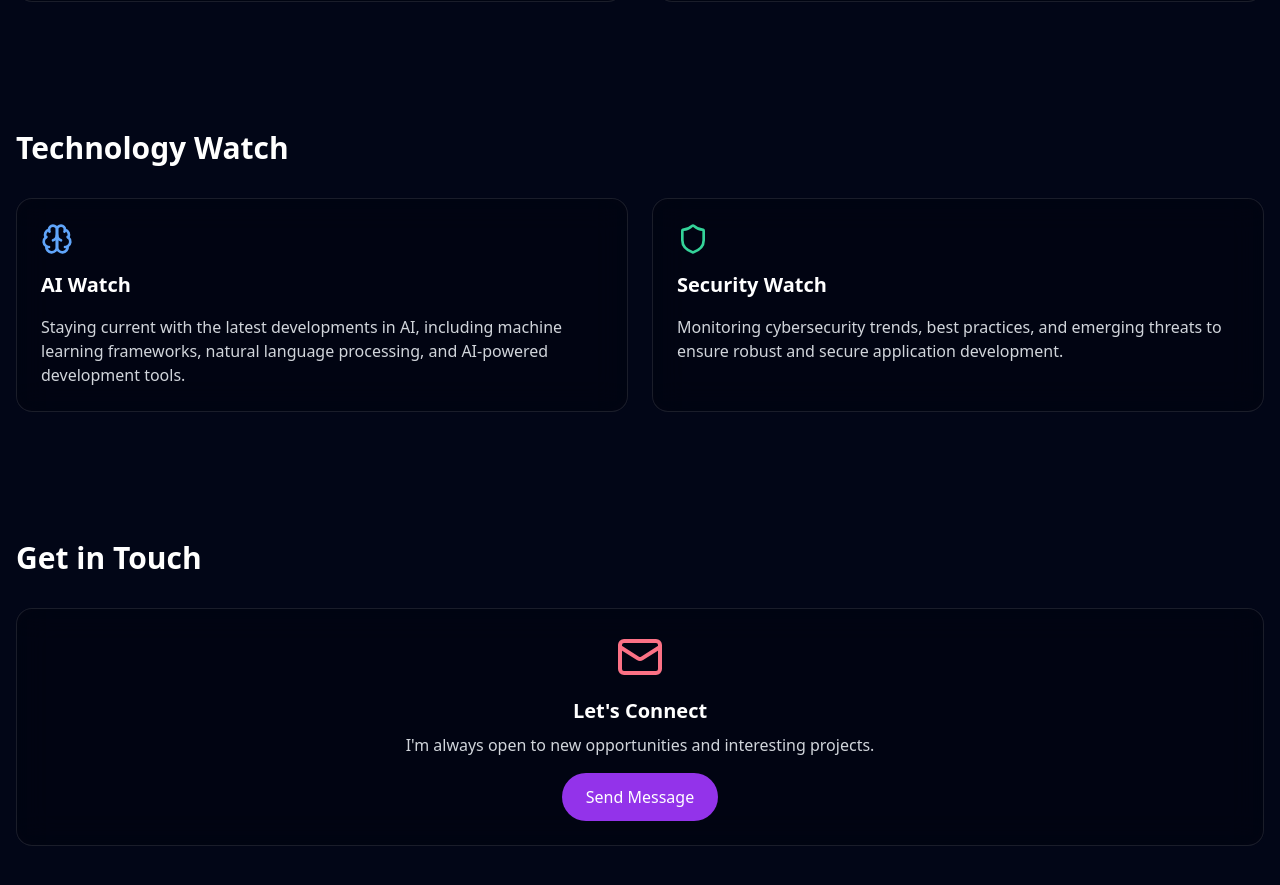
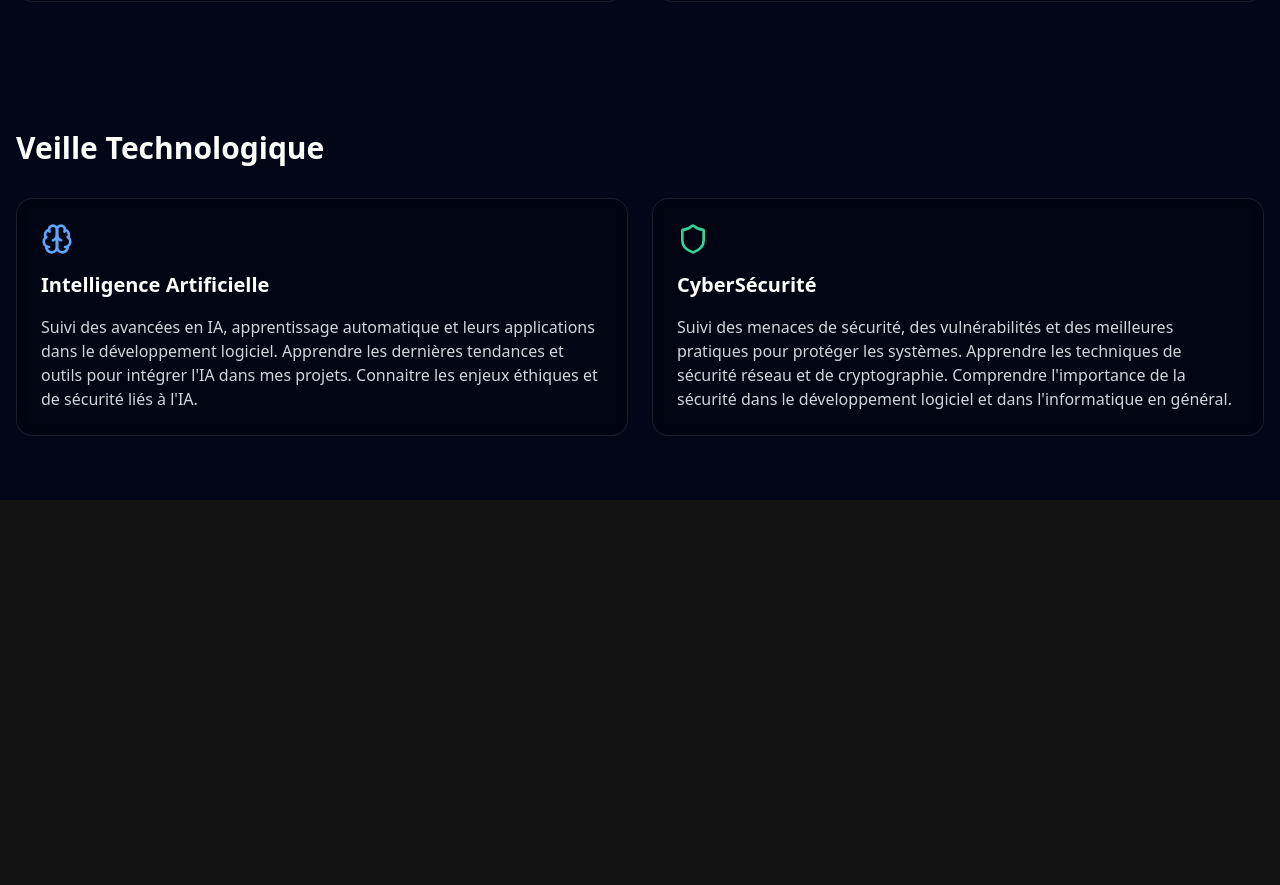
Before and after one commit to 0xAbdel/Portfolio-ilec, a React (Vite) app: page / in a window 1280 px wide. Shown: the part 3423-4308 px from the top of the page. After the commit the page ends 3923 px from the top, so only its background shows below. Built offline with nearby package versions, Linux system fonts and the light colour scheme.

Commit message:
Avancement4

```diff
--- a/src/App.tsx
+++ b/src/App.tsx
@@ -23,7 +23,7 @@ import {
 function App() {
   const projects = [
     {
-      title: "MarbleImmobilier Immobilier",
+      title: "Marble Immobilier",
       description: "SiteWeb réaliser pour une Agence Immobilière, clé en main et moderne.",
       image: "https://i.postimg.cc/zB9ZgjvV/Chat-GPT-Image-9-avr-2025-02-01-58.png",
       technologies: ["PHP", "HTML", "css", "MySQL"],
@@ -313,45 +313,39 @@ function App() {
 
       {/* Tech Watch Section */}
       <Section id="tech-watch">
-        <h2 className="text-3xl font-bold mb-8">Technology Watch</h2>
+        <h2 className="text-3xl font-bold mb-8">Veille Technologique</h2>
         <div className="grid md:grid-cols-2 gap-6">
           <Card>
             <Brain className="w-8 h-8 text-blue-400 mb-4" />
-            <h3 className="text-xl font-semibold mb-4">AI Watch</h3>
+            <h3
+              className="text-xl font-semibold mb-4"
+              onClick={() => window.open('https://feedly.com/i/board/content/user/d833c1f0-c8ca-425c-855f-76b2222d5096/tag/02d4e0b0-a91e-4908-9f43-0efec3533b05', '_blank')}
+              style={{ cursor: 'pointer' }}
+            >
+              Intelligence Artificielle
+            </h3>
             <p className="text-gray-300">
-              Staying current with the latest developments in AI, including machine learning frameworks,
-              natural language processing, and AI-powered development tools.
+              Suivi des avancées en IA, apprentissage automatique et leurs applications dans le développement logiciel.
+              Apprendre les dernières tendances et outils pour intégrer l'IA dans mes projets.
+              Connaitre les enjeux éthiques et de sécurité liés à l'IA.
             </p>
           </Card>
           <Card>
             <Shield className="w-8 h-8 text-emerald-400 mb-4" />
-            <h3 className="text-xl font-semibold mb-4">Security Watch</h3>
+            <h3
+              className="text-xl font-semibold mb-4"
+              onClick={() => window.open('https://feedly.com/i/board/content/user/d833c1f0-c8ca-425c-855f-76b2222d5096/tag/98bd56d9-cc48-46ff-b550-a27ff684d993', '_blank')}
+              style={{ cursor: 'pointer' }}
+            >
+              CyberSécurité
+            </h3>
             <p className="text-gray-300">
-              Monitoring cybersecurity trends, best practices, and emerging threats to ensure
-              robust and secure application development.
+              Suivi des menaces de sécurité, des vulnérabilités et des meilleures pratiques pour protéger les systèmes.
+              Apprendre les techniques de sécurité réseau et de cryptographie.
+              Comprendre l'importance de la sécurité dans le développement logiciel et dans l'informatique en général.
             </p>
           </Card>
         </div>
-      </Section>
-
-      {/* Contact Section */}
-      <Section id="contact" className="pb-32">
-        <h2 className="text-3xl font-bold mb-8">Get in Touch</h2>
-        <Card>
-          <div className="flex flex-col items-center text-center">
-            <Mail className="w-12 h-12 text-rose-400 mb-4" />
-            <h3 className="text-xl font-semibold mb-2">Let's Connect</h3>
-            <p className="text-gray-300 mb-4">
-              I'm always open to new opportunities and interesting projects.
-            </p>
-            <a
-              href="mailto:contact@example.com"
-              className="bg-purple-600 hover:bg-purple-700 px-6 py-3 rounded-full transition-colors"
-            >
-              Send Message
-            </a>
-          </div>
-        </Card>
       </Section>
     </div>
   );
```
